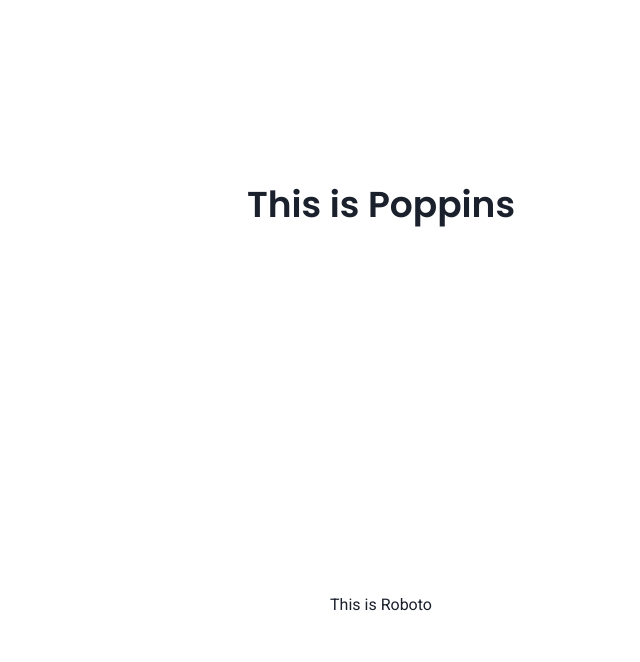
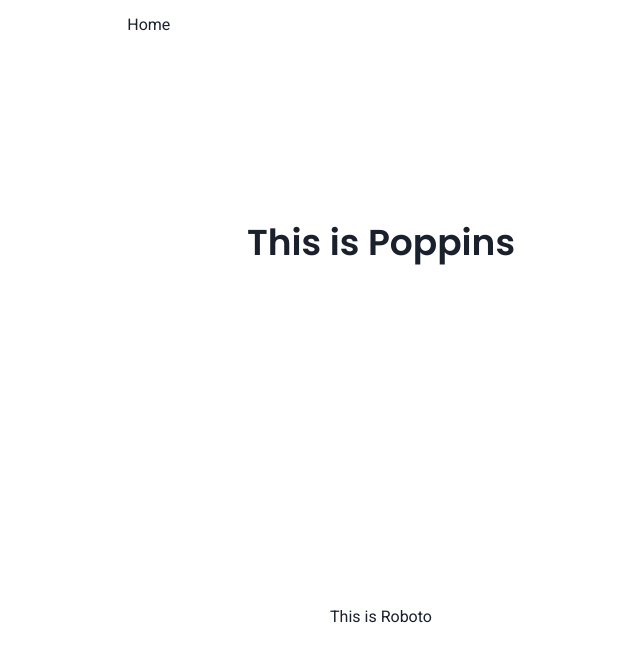
Before and after one commit to weiseng18/main, a Next.js app: page / in a window 1280 px wide. Shown: the top 662 px of the page, without its empty margins (259-899 px from the left). Built offline with nearby package versions, Linux system fonts and the light colour scheme.

Commit message:
feat: create Navbar component

```diff
--- /dev/null
+++ b/components/Navbar.js
@@ -0,0 +1,18 @@
+import Link from "next/link"
+import { Flex } from "@chakra-ui/react"
+
+const Navbar = () => {
+  return (
+    <Flex
+      width="100%"
+      height="50px"
+      alignItems="center"
+    >
+      <Link href="/">
+        Home
+      </Link>
+    </Flex>
+  )
+}
+
+export default Navbar
--- a/pages/index.js
+++ b/pages/index.js
@@ -1,13 +1,18 @@
 import {
+  Container,
   Heading,
   Text,
   Flex
 } from "@chakra-ui/react"
 
+import Navbar from "../components/Navbar"
+
 const Index = () => {
   return (
+    <Container height="100vh">
+      <Navbar/>
       <Flex
-      height="100vh"
+        height="calc(100% - 50px)"
         flexDir="column"
         justifyContent="space-around"
         alignItems="center"
@@ -15,6 +20,7 @@ const Index = () => {
         <Heading>This is Poppins</Heading>
         <Text>This is Roboto</Text>
       </Flex>
+    </Container>
   )
 }
 
```
Lines whose indentation alone changed are shown as unchanged.
